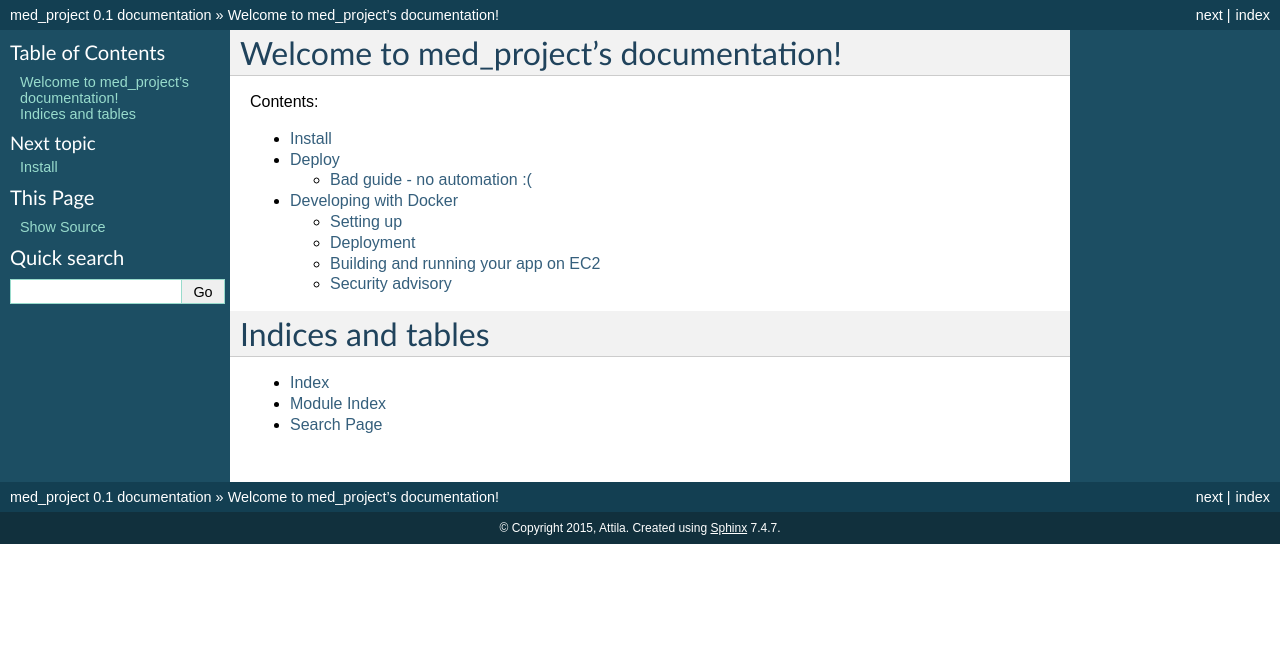
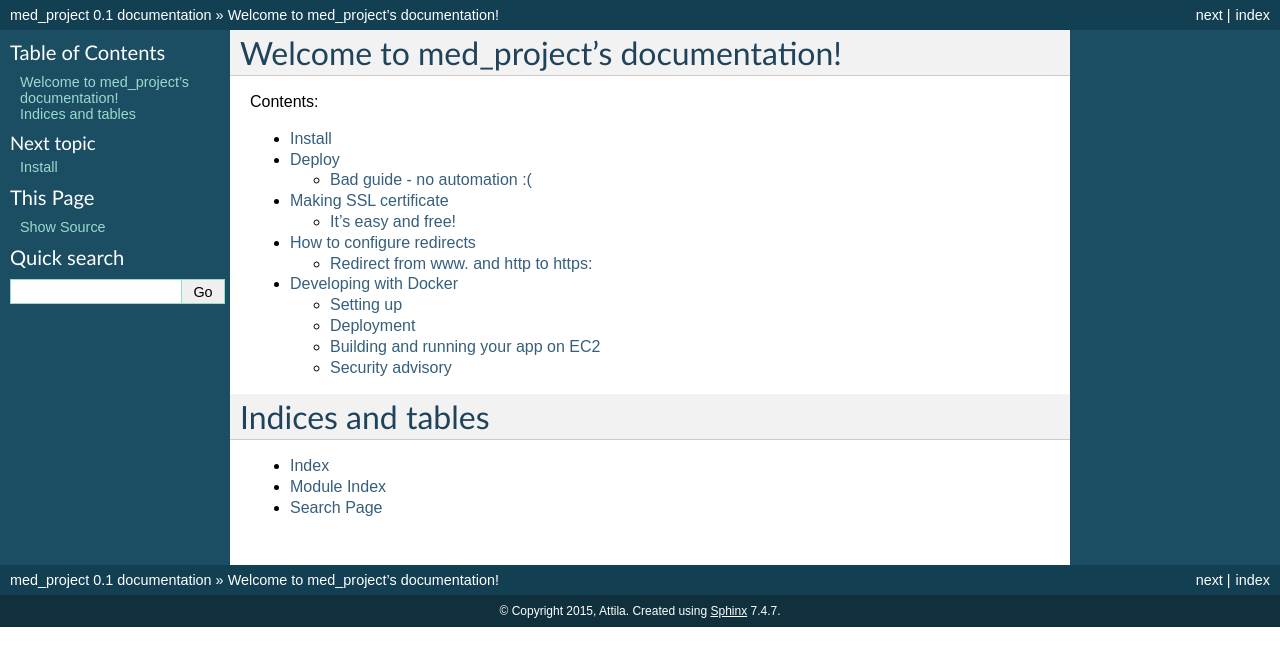
Before and after one commit to Uran198/med, a Sphinx documentation site: the page built from docs/index.rst, in a window 1280 px wide. Shown: the top 666 px of the page. Built offline with Sphinx 7.4.7, drawn with Linux system fonts in a browser that asks for light colours; pages that are not in the unit, such as notebooks, are missing from menus; some of the changed lines change nothing that is shown.

Commit message:
Fixed #17 -- Added documentation on configuring ssl

```diff
--- a/docs/index.rst
+++ b/docs/index.rst
@@ -13,6 +13,8 @@
 
    install
    deploy
+   ssl
+   redirect
    docker_ec2
    tests
 
--- /dev/null
+++ b/docs/redirect.rst
@@ -0,0 +1,19 @@
+How to configure redirects
+==========================
+
+Redirect from www. and http to https:
+-------------------------------------
+
+To configure proper redirects on your nginx server::
+
+    server {
+        listen 80;
+        server_name www.example.com;
+        return 301 https://example.com#request_uri;
+    }
+
+    server {
+        listen 80;
+        server_name example.com;
+        return 301 https://example.com#request_uri;
+    }
--- /dev/null
+++ b/docs/ssl.rst
@@ -0,0 +1,65 @@
+Making SSL certificate
+======================
+
+It's easy and free!
+-------------------
+
+###Here we go:
+On the moment of writing let's encrypt in public beta so things will probably change.
+Here is presented a summary of steps I had to take and my configuration.
+
+[1]For generating nginx configuration:
+https://mozilla.github.io/server-side-tls/ssl-config-generator/
+
+[2]Inspiration blogpost:
+https://blog.rudeotter.com/lets-encrypt-ssl-certificate-nginx-ubuntu/
+
+[3]Let's encrypt:
+https://letsencrypt.org/howitworks/ ::
+    $ git clone https://github.com/letsencrypt/letsencrypt
+    $ cd letsencrypt
+    $ ./letsencrypt-auto --help
+
+You may be required to stop your server to proceed. Grab a certificate for your domain ::
+
+    ./letsencrypt-auto certonly --standalone -d example.com -d www.example.com
+
+Here is nginx configuration generated by [2]::
+
+    server {
+        listen 443 ssl;
+
+        # certs sent to the client in SERVER HELLO are concatenated in ssl_certificate
+        ssl_certificate /path/to/signed_cert_plus_intermediates; #fullchain.pem
+        ssl_certificate_key /path/to/private_key; #privkey.pem
+        ssl_session_timeout 1d;
+        ssl_session_cache shared:SSL:50m;
+
+
+        # Diffie-Hellman parameter for DHE ciphersuites, recommended 2048 bits
+        # openssl dhparam -out dhparam.pem 2048
+        ssl_dhparam /path/to/dhparam.pem;
+
+        # intermediate configuration. tweak to your needs.
+        ssl_protocols TLSv1 TLSv1.1 TLSv1.2;
+        ssl_ciphers 'ECDHE-RSA-AES128-GCM-SHA256:ECDHE-ECDSA-AES128-GCM-SHA256:ECDHE-RSA-AES256-GCM-SHA384:ECDHE-ECDSA-AES256-GCM-SHA384:DHE-RSA-AES128-GCM-SHA256:DHE-DSS-AES128-GCM-SHA256:kEDH+AESGCM:ECDHE-RSA-AES128-SHA256:ECDHE-ECDSA-AES128-SHA256:ECDHE-RSA-AES128-SHA:ECDHE-ECDSA-AES128-SHA:ECDHE-RSA-AES256-SHA384:ECDHE-ECDSA-AES256-SHA384:ECDHE-RSA-AES256-SHA:ECDHE-ECDSA-AES256-SHA:DHE-RSA-AES128-SHA256:DHE-RSA-AES128-SHA:DHE-DSS-AES128-SHA256:DHE-RSA-AES256-SHA256:DHE-DSS-AES256-SHA:DHE-RSA-AES256-SHA:ECDHE-RSA-DES-CBC3-SHA:ECDHE-ECDSA-DES-CBC3-SHA:AES128-GCM-SHA256:AES256-GCM-SHA384:AES128-SHA256:AES256-SHA256:AES128-SHA:AES256-SHA:AES:CAMELLIA:DES-CBC3-SHA:!aNULL:!eNULL:!EXPORT:!DES:!RC4:!MD5:!PSK:!aECDH:!EDH-DSS-DES-CBC3-SHA:!EDH-RSA-DES-CBC3-SHA:!KRB5-DES-CBC3-SHA';
+        ssl_prefer_server_ciphers on;
+
+        # HSTS (ngx_http_headers_module is required) (15768000 seconds = 6 months)
+        add_header Strict-Transport-Security max-age=15768000;
+
+        # OCSP Stapling ---
+        # fetch OCSP records from URL in ssl_certificate and cache them
+        ssl_stapling on;
+        ssl_stapling_verify on;
+
+        ## verify chain of trust of OCSP response using Root CA and Intermediate certs
+        ssl_trusted_certificate /path/to/root_CA_cert_plus_intermediates; # chain.pem
+
+        resolver <IP DNS resolver>;
+        # I used:
+        # resolver 8.8.8.8 8.8.4.4 valid=86400;
+        # resolver_timeout 10;
+    }
+
+That's basically it! Isn't it great!?
```
